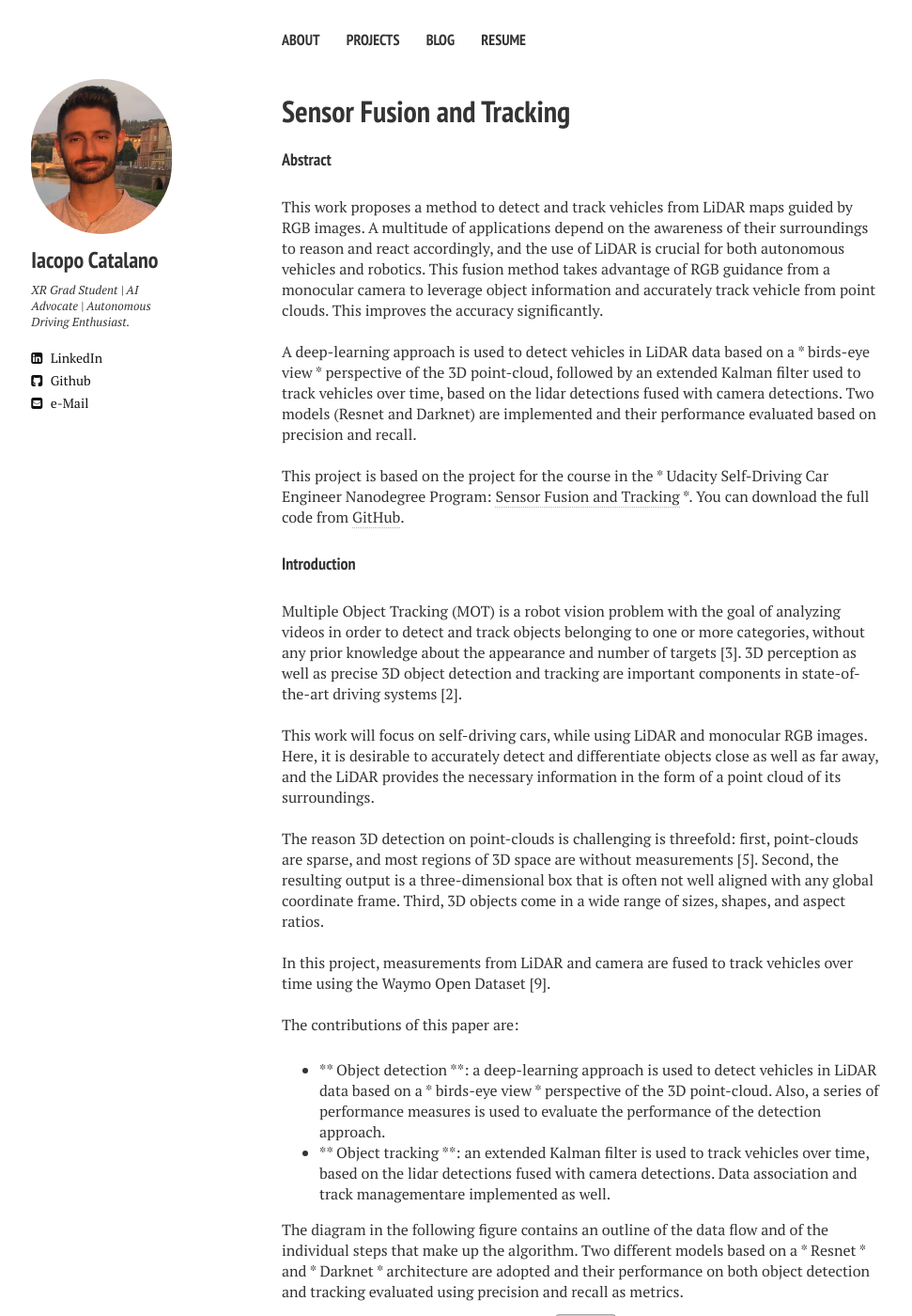
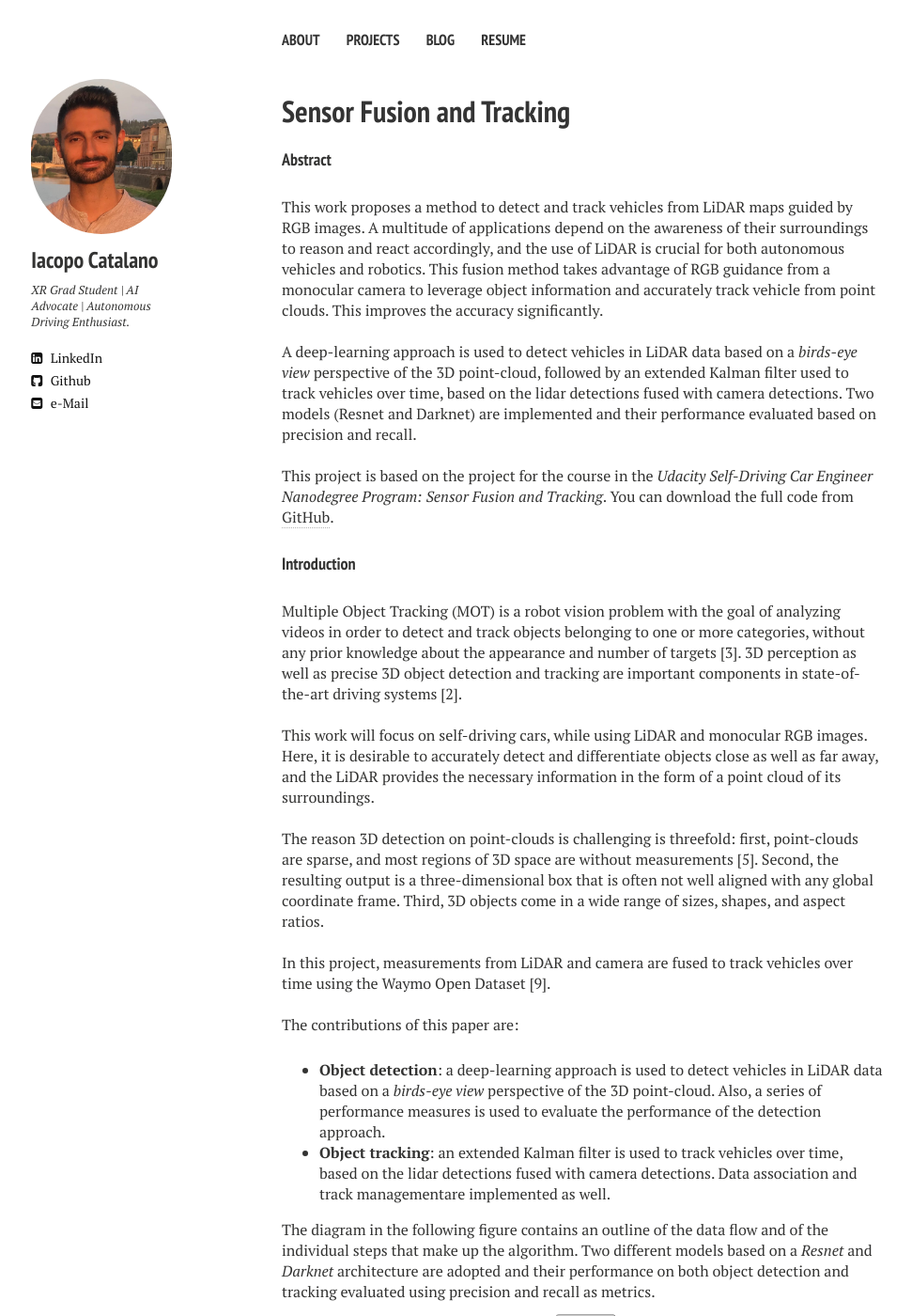
Before and after one commit to IacopomC/iacopomc.github.io, a Jekyll site: the page built from _posts/2021-11-30-sensor-fusion-and-tracking.md, in a window 1280 px wide and 1400 px high. Shown: the whole window at 94% size, without its empty margins (20-991 px from the left). Built offline with Jekyll 4.4.1, drawn with Linux system fonts in a browser that asks for light colours; nearby versions of some CDN libraries; our own code applies the rules of GitHub Pages for plain Markdown files.

```diff
--- a/_posts/2021-11-30-sensor-fusion-and-tracking.md
+++ b/_posts/2021-11-30-sensor-fusion-and-tracking.md
@@ -15,12 +15,12 @@ depend on the awareness of their surroundings to reason and react accordingly, a
 <br/>
 
 A deep-learning approach is used to detect vehicles in LiDAR
-data based on a * birds-eye view * perspective of the 3D point-cloud, followed by an extended Kalman filter used to track vehicles over time, based on the lidar detections fused with camera detections.
+data based on a *birds-eye view* perspective of the 3D point-cloud, followed by an extended Kalman filter used to track vehicles over time, based on the lidar detections fused with camera detections.
 Two models (Resnet and Darknet) are implemented and their performance evaluated based on precision and recall.
 
 <br/>
 
-This project is based on the project for the course in the * Udacity Self-Driving Car Engineer Nanodegree Program: [Sensor Fusion and Tracking](https://github.com/udacity/nd013-c2-fusion-starter) *. You can download the full code from [GitHub](https://github.com/IacopomC/3D-Multi-Object-Tracking).
+This project is based on the project for the course in the *Udacity Self-Driving Car Engineer Nanodegree Program: [Sensor Fusion and Tracking](https://github.com/udacity/nd013-c2-fusion-starter)*. You can download the full code from [GitHub](https://github.com/IacopomC/3D-Multi-Object-Tracking).
 
 #### Introduction
 
@@ -45,11 +45,11 @@ to track vehicles over time using the Waymo Open Dataset [9].
 The contributions of this paper are:
 
 <ul>
-  <li>** Object detection **: a deep-learning approach is used to detect vehicles in LiDAR data based on a * birds-eye view * perspective of the 3D point-cloud. Also, a series of performance measures is used to evaluate the performance of the detection approach.</li>
-  <li>** Object tracking **: an extended Kalman filter is used to track vehicles over time, based on the lidar detections fused with camera detections. Data association and track managementare implemented as well.</li>
+  <li><strong>Object detection</strong>: a deep-learning approach is used to detect vehicles in LiDAR data based on a <i>birds-eye view</i> perspective of the 3D point-cloud. Also, a series of performance measures is used to evaluate the performance of the detection approach.</li>
+  <li><strong>Object tracking</strong>: an extended Kalman filter is used to track vehicles over time, based on the lidar detections fused with camera detections. Data association and track managementare implemented as well.</li>
 </ul>
 
-The diagram in the following figure contains an outline of the data flow and of the individual steps that make up the algorithm. Two different models based on a * Resnet * and * Darknet * architecture are adopted and their performance on both object detection and tracking evaluated using precision and recall as metrics.
+The diagram in the following figure contains an outline of the data flow and of the individual steps that make up the algorithm. Two different models based on a *Resnet* and *Darknet* architecture are adopted and their performance on both object detection and tracking evaluated using precision and recall as metrics.
 
 <img src="{{ site.url }}/assets/images/sensor-fusion-tracking-post/project-layout.png">
 
```
